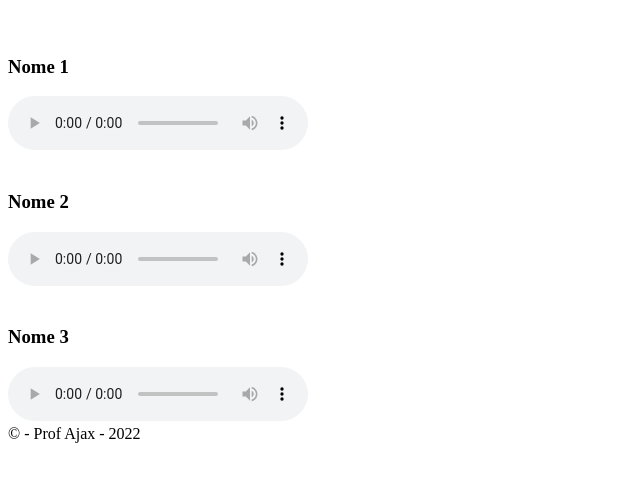
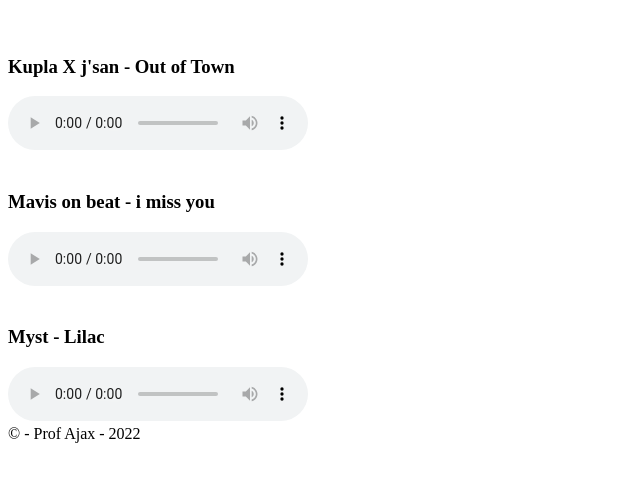
Before and after one commit to yagoAribeiro/profajax, a plain HTML site: page musica.html in a window 1280 px wide. Shown: the part 191-672 px from the top of the page, without its empty margins (0-640 px from the left). Drawn offline with Linux system fonts and the light colour scheme.

Commit message:
Adicionando músicas

```diff
--- a/musica.html
+++ b/musica.html
@@ -18,18 +18,18 @@
         <h1>Boas músicas para programar</h1>
         <br>
         <article>
-            <h3>Nome 1</h3>
-            <audio src="" controls></audio>
+            <h3>Kupla X j'san - Out of Town</h3>
+            <audio src="./audio/Kupla X j'san - Out of Town.mp3" controls></audio>
         </article>
         <br>
         <article>
-            <h3>Nome 2</h3>
-            <audio src="" controls></audio>
+            <h3>Mavis on beat - i miss you</h3>
+            <audio src="./audio/mavis on beat - i miss you.mp3" controls></audio>
         </article>
         <br>
         <article>
-            <h3>Nome 3</h3>
-            <audio src="" controls></audio>
+            <h3>Myst - Lilac</h3>
+            <audio src="./audio/Myst - Lilac.mp3" controls></audio>
         </article>
     </main>
     <footer>
```
Also changed, not shown: 3 other files.
